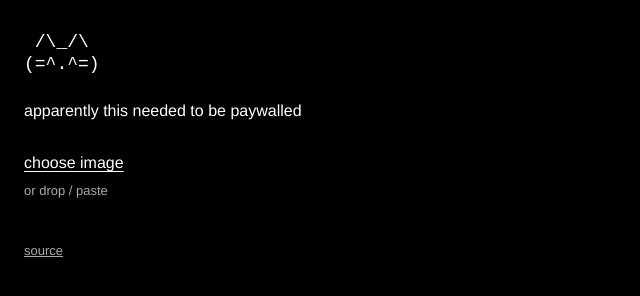
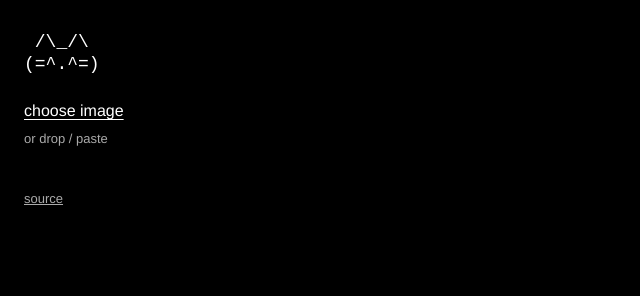
Before and after one commit to ranveerlabs/actuallyfreebg, a website built with Vite: page index.html in a window 1280 px wide. Shown: the whole page, without its empty margins (0-640 px from the left). Built offline with nearby package versions, Linux system fonts and the light colour scheme.

Commit message:
removed misleading header

```diff
--- a/index.html
+++ b/index.html
@@ -3,7 +3,6 @@
   <head>
     <meta charset="UTF-8">
     <meta name="viewport" content="width=device-width, initial-scale=1">
-    <meta name="description" content="apparently this needed to be paywalled">
     <meta name="theme-color" content="#000000">
     <title>actuallyfreebg</title>
     <link rel="icon" type="image/svg+xml" href="/icon.svg">
@@ -17,8 +16,7 @@
     <main>
       <pre role="img" aria-label="actuallyfreebg logo"> /\_/\
 (=^.^=)</pre>
-      <h1>apparently this needed to be paywalled</h1>
-      <div class="upload">
+        <div class="upload">
         <input id="file" type="file" accept="image/png,image/jpeg,image/webp" aria-label="choose an image" hidden>
         <button id="pick" type="button">choose image</button>
         <p class="hint">or drop / paste</p>
```
